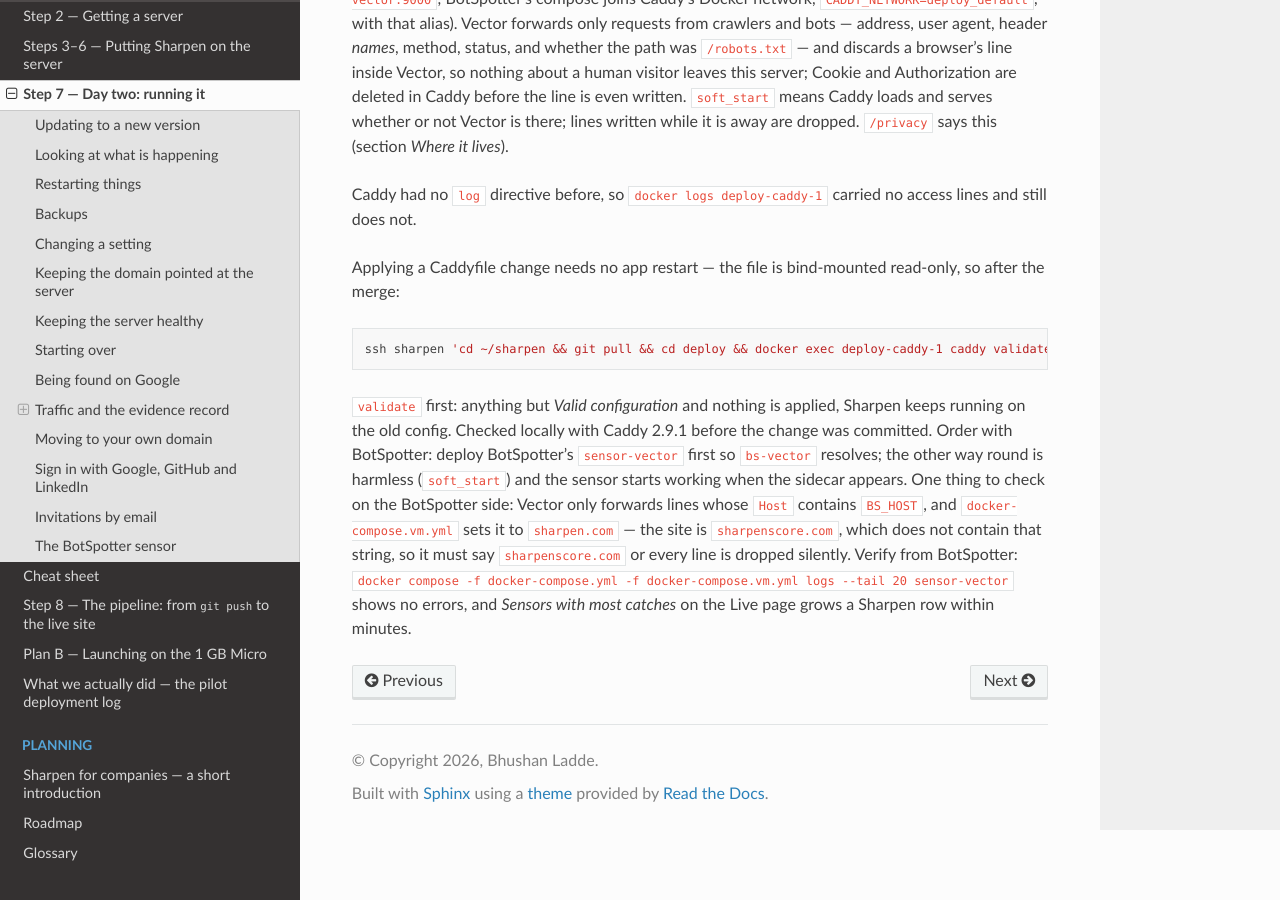
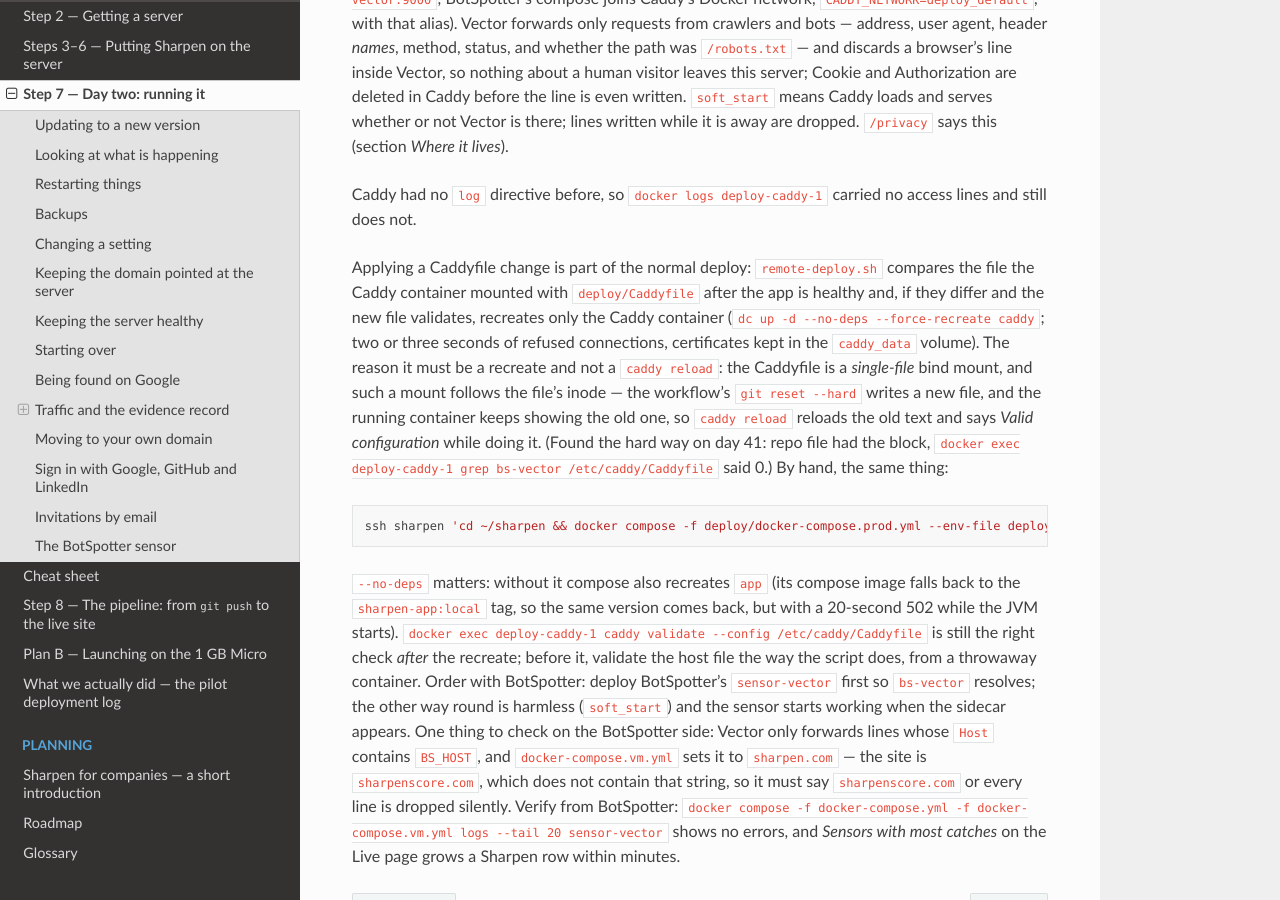
Before and after one commit to bhushanladde02/sharpen, a Sphinx documentation site: the page built from docs/deployment/05-day-two.rst, in a window 1280 px wide and 900 px high, scrolled down 9852 px. Built offline with Sphinx 7.4.7 and the Read the Docs theme 3.1.0, drawn with Linux system fonts in a browser that asks for light colours.

Commit message:
Deploy: recreate the Caddy container when deploy/Caddyfile changed (single-file bind mount keeps the old inode); Caddyfile formatted

```diff
--- a/docs/deployment/05-day-two.rst
+++ b/docs/deployment/05-day-two.rst
@@ -405,12 +405,22 @@
 
 Caddy had no ``log`` directive before, so ``docker logs deploy-caddy-1`` carried no access lines and still does not.
 
-Applying a Caddyfile change needs no app restart — the file is bind-mounted read-only, so after the merge::
+Applying a Caddyfile change is part of the normal deploy: ``remote-deploy.sh`` compares the file the Caddy
+container mounted with ``deploy/Caddyfile`` after the app is healthy and, if they differ and the new file
+validates, recreates only the Caddy container (``dc up -d --no-deps --force-recreate caddy``; two or three
+seconds of refused connections, certificates kept in the ``caddy_data`` volume). The reason it must be a recreate
+and not a ``caddy reload``: the Caddyfile is a *single-file* bind mount, and such a mount follows the file's
+inode — the workflow's ``git reset --hard`` writes a new file, and the running container keeps showing the old one,
+so ``caddy reload`` reloads the old text and says *Valid configuration* while doing it. (Found the hard way on
+day 41: repo file had the block, ``docker exec deploy-caddy-1 grep bs-vector /etc/caddy/Caddyfile`` said 0.) By
+hand, the same thing::
 
-    ssh sharpen 'cd ~/sharpen && git pull && cd deploy && docker exec deploy-caddy-1 caddy validate --config /etc/caddy/Caddyfile && docker exec deploy-caddy-1 caddy reload --config /etc/caddy/Caddyfile'
+    ssh sharpen 'cd ~/sharpen && docker compose -f deploy/docker-compose.prod.yml --env-file deploy/.env up -d --no-deps --force-recreate caddy && sleep 3 && curl -s -o /dev/null -w "%{http_code}\n" https://sharpenscore.com/'
 
-``validate`` first: anything but *Valid configuration* and nothing is applied, Sharpen keeps running on the old
-config. Checked locally with Caddy 2.9.1 before the change was committed. Order with BotSpotter: deploy BotSpotter's
+``--no-deps`` matters: without it compose also recreates ``app`` (its compose image falls back to the
+``sharpen-app:local`` tag, so the same version comes back, but with a 20-second 502 while the JVM starts).
+``docker exec deploy-caddy-1 caddy validate --config /etc/caddy/Caddyfile`` is still the right check *after*
+the recreate; before it, validate the host file the way the script does, from a throwaway container. Order with BotSpotter: deploy BotSpotter's
 ``sensor-vector`` first so ``bs-vector`` resolves; the other way round is harmless (``soft_start``) and the sensor
 starts working when the sidecar appears. One thing to check on the BotSpotter side: Vector only forwards lines
 whose ``Host`` contains ``BS_HOST``, and ``docker-compose.vm.yml`` sets it to ``sharpen.com`` — the site is
```
Also changed, not shown: docs/deployment/09-pilot-log.rst (+12 -0 lines), deploy/README.md, 2 other files.
